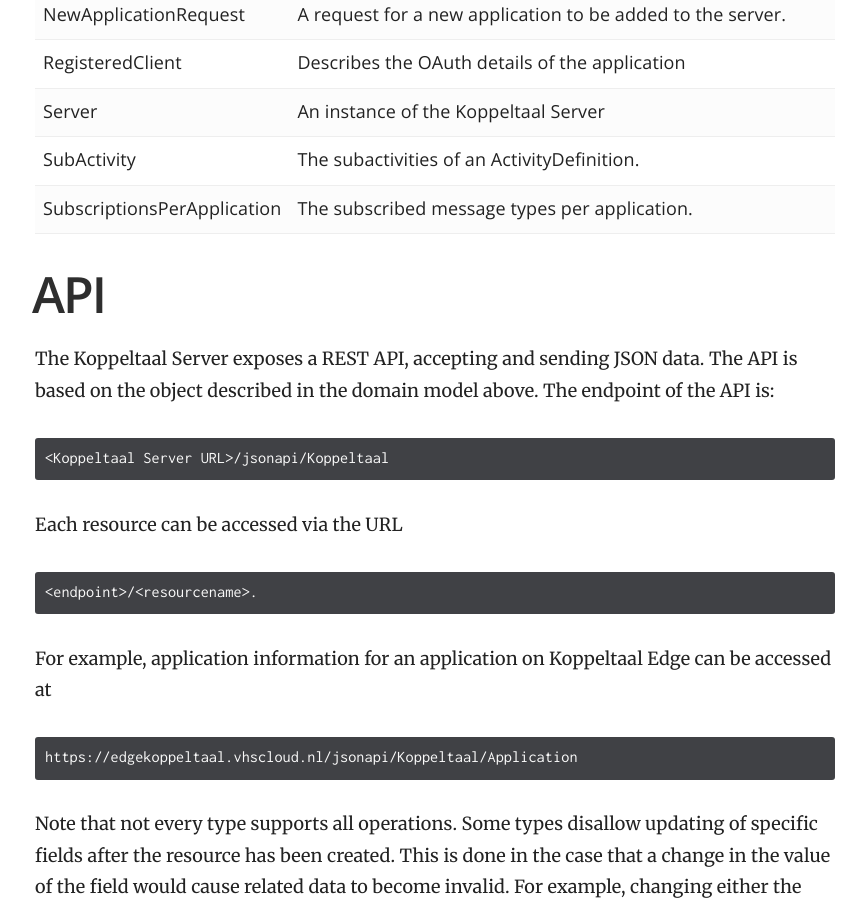
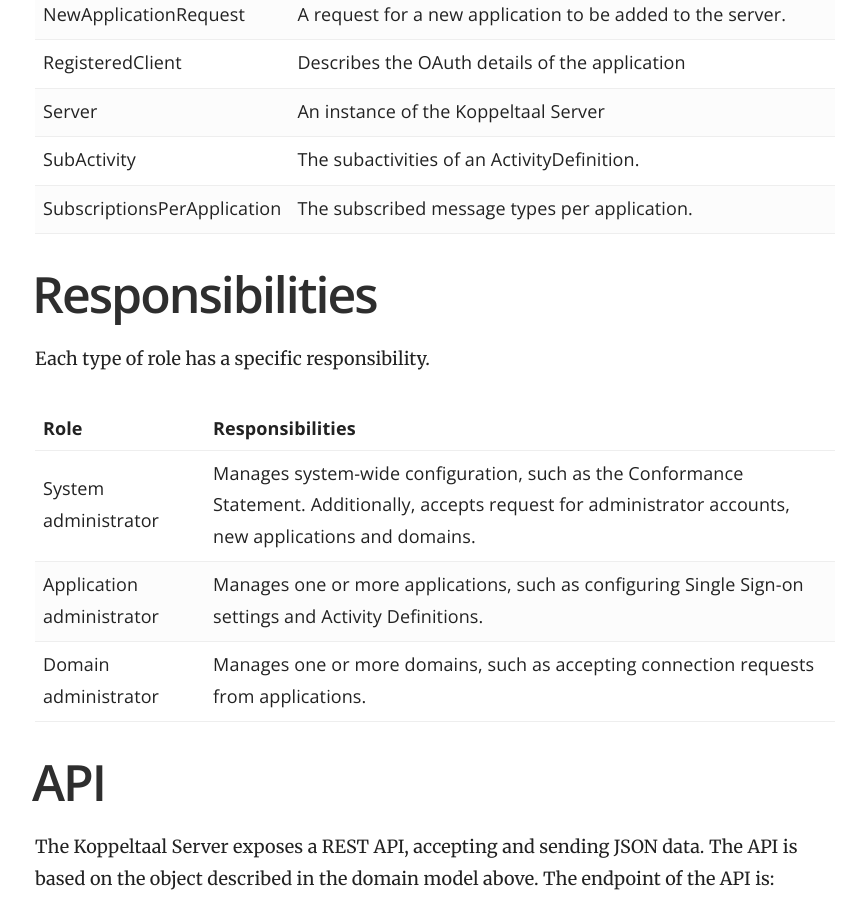
Before and after one commit to Koppeltaal/Koppeltaal-Documentation, a Jekyll site: the page built from _docs/koppeltaal-1.2/TD-support-api.md, in a window 1280 px wide and 900 px high, scrolled down 3394 px. Shown: the whole window, without its empty margins (355-1221 px from the left). Built offline with Jekyll 4.4.1, drawn with Linux system fonts in a browser that asks for light colours.

Commit message:
Added responsibilities per role for support API.

```diff
--- a/_docs/koppeltaal-1.2/TD-support-api.md
+++ b/_docs/koppeltaal-1.2/TD-support-api.md
@@ -55,6 +55,17 @@ The domain model of the administration portal obviously mirrors the domain model
 <tr><td>SubActivity</td><td>The subactivities of an ActivityDefinition.</td></tr>
 <tr><td>SubscriptionsPerApplication</td><td>The subscribed message types per application.</td></tr>
 </table>
+
+# Responsibilities
+
+Each type of role has a specific responsibility.
+
+| Role | Responsibilities |
+| --- | --- |
+| System administrator | Manages system-wide configuration, such as the Conformance Statement. Additionally, accepts request for administrator accounts, new applications and domains. |
+| Application administrator | Manages one or more applications, such as configuring Single Sign-on settings and Activity Definitions. |
+| Domain administrator | Manages one or more domains, such as accepting connection requests from applications. |
+
 
 # API
 The Koppeltaal Server exposes a REST API, accepting and sending JSON data. The API is based on the object described in the domain model above.
```
